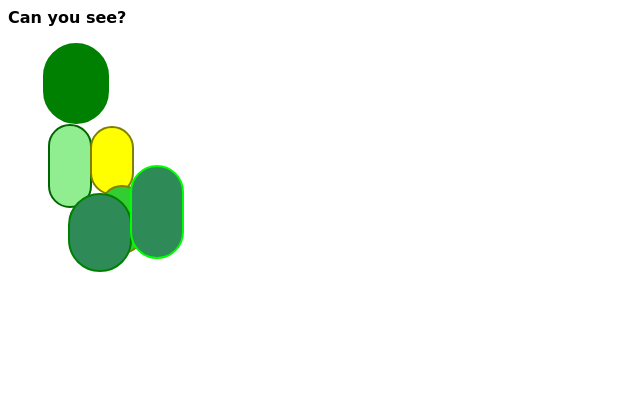
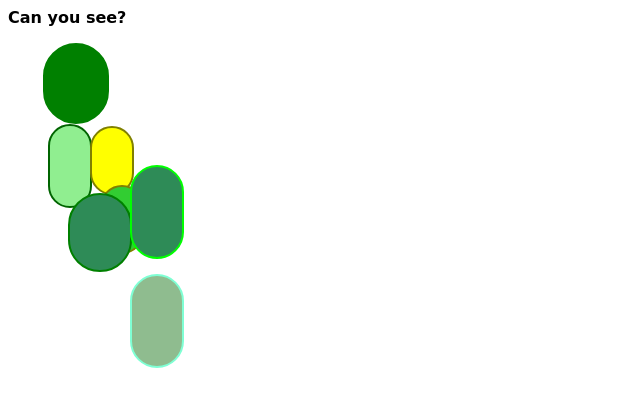
Before and after one commit to leonus009/A-start, a plain HTML site: page index.html in a window 1280 px wide. Shown: the whole page, without its empty margins (0-640 px from the left). Drawn offline with Linux system fonts and the light colour scheme.

Commit message:
Added some rustling to leaves
Attempting to crowd up the area, needs some changes . I am kinda liking where this is going for my first time.

```diff
--- a/index.html
+++ b/index.html
@@ -19,8 +19,10 @@
     </div>
   </div>
 <div id='o3'>
-  <div id='oo3'>
-    </div>
+  <a href="http://www.twitter.com"><div id='oo3'>
+    </div></a>
+    <div id='ooo3'>
+      </div>
   </div>
 <div id='o4'>
   </div>
--- a/stylesheet.css
+++ b/stylesheet.css
@@ -93,7 +93,20 @@ left:8px;
   background-color: forestgreen;
   transition: 1s;
 }
-
+#ooo3{
+  position: relative;
+  left: 60px;
+  top: -15px;
+  border: 2px solid aquamarine;
+  background-color: darkseagreen;
+  width:50px;
+  height: 90px;
+  border-radius: 50px;
+}
+#ooo3:hover {
+  background-color: forestgreen;
+  transition: 1s;
+}
 #o4
 #o5
 #o6
```
